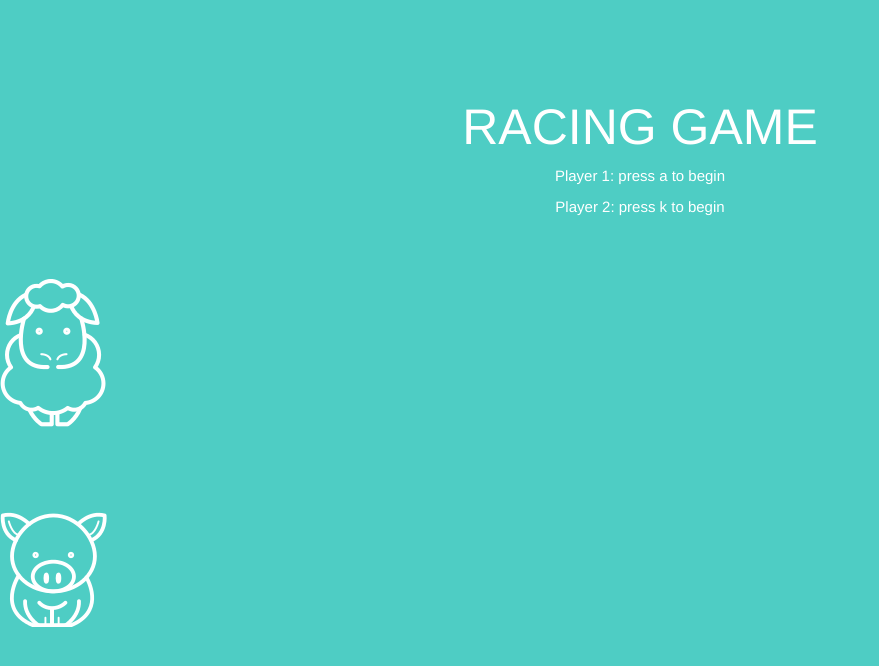
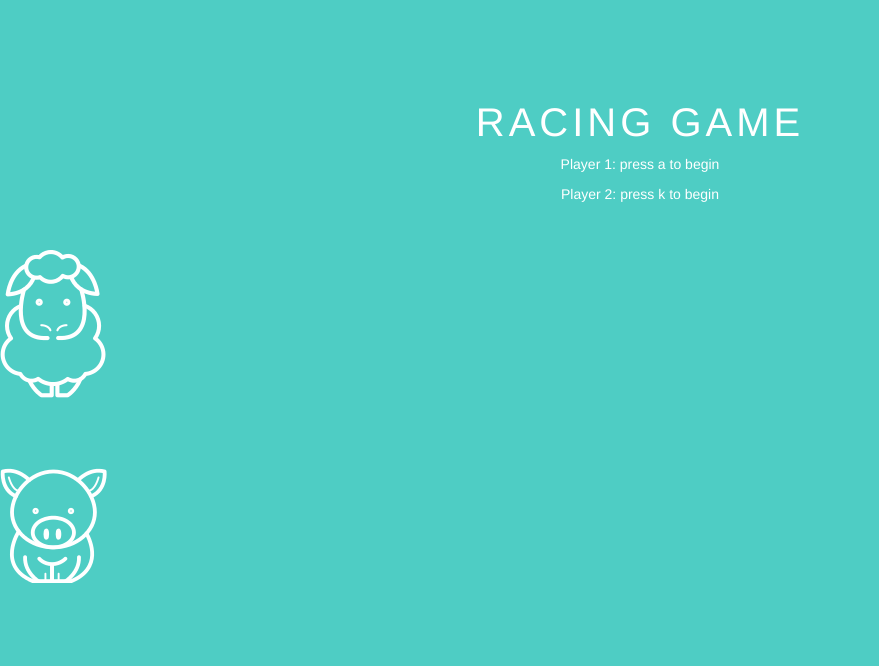
Before and after one commit to umichdoe/racing-game, a plain HTML site: page index.html in a window 1280 px wide. Shown: the whole page, without its empty margins (0-879 px from the left). Drawn offline with nearby package versions, Linux system fonts and the light colour scheme.

```diff
--- a/css/style.css
+++ b/css/style.css
@@ -8,20 +8,21 @@
   text-align: center;
   text-transform: uppercase;
   font: 'Lato', Arial;
-  font-size: 50px;
+  font-size: 40px;
   font-weight: 400;
+  letter-spacing: 4px;
 }
 
 p {
   color: #ffffff;
   text-align: center;
   font: 'Lato', Arial;
-  font-size: 15px;
+  font-size: 14px;
 }
 
 .col-md-12 {
   position: relative;
-  padding-top: 50px;
+  padding-top: 35px;
 }
 
 #player1 {
--- a/index.html
+++ b/index.html
@@ -26,22 +26,19 @@
 
 
   <body>
-<!-- RESET BUTTON -->
-
-
 
 <h1>Racing Game</h1>
 <p>Player 1: press a to begin</p>
 <p>Player 2: press k to begin</p>
 
-<div class="col-md-12 rectangle">
+<div class="col-md-12 sheep">
   <div class="row row-1">
     <img id="player1" src="images/sheep2.png" alt="player 1">
   </div>
 </div>
 
 
-<div class="col-md-12">
+<div class="col-md-12 pig">
   <div class="row row-2">
     <img id="player2" src="images/pig2.png" alt="player 2">
   </div>
```
Also changed, not shown: 1 other file.
